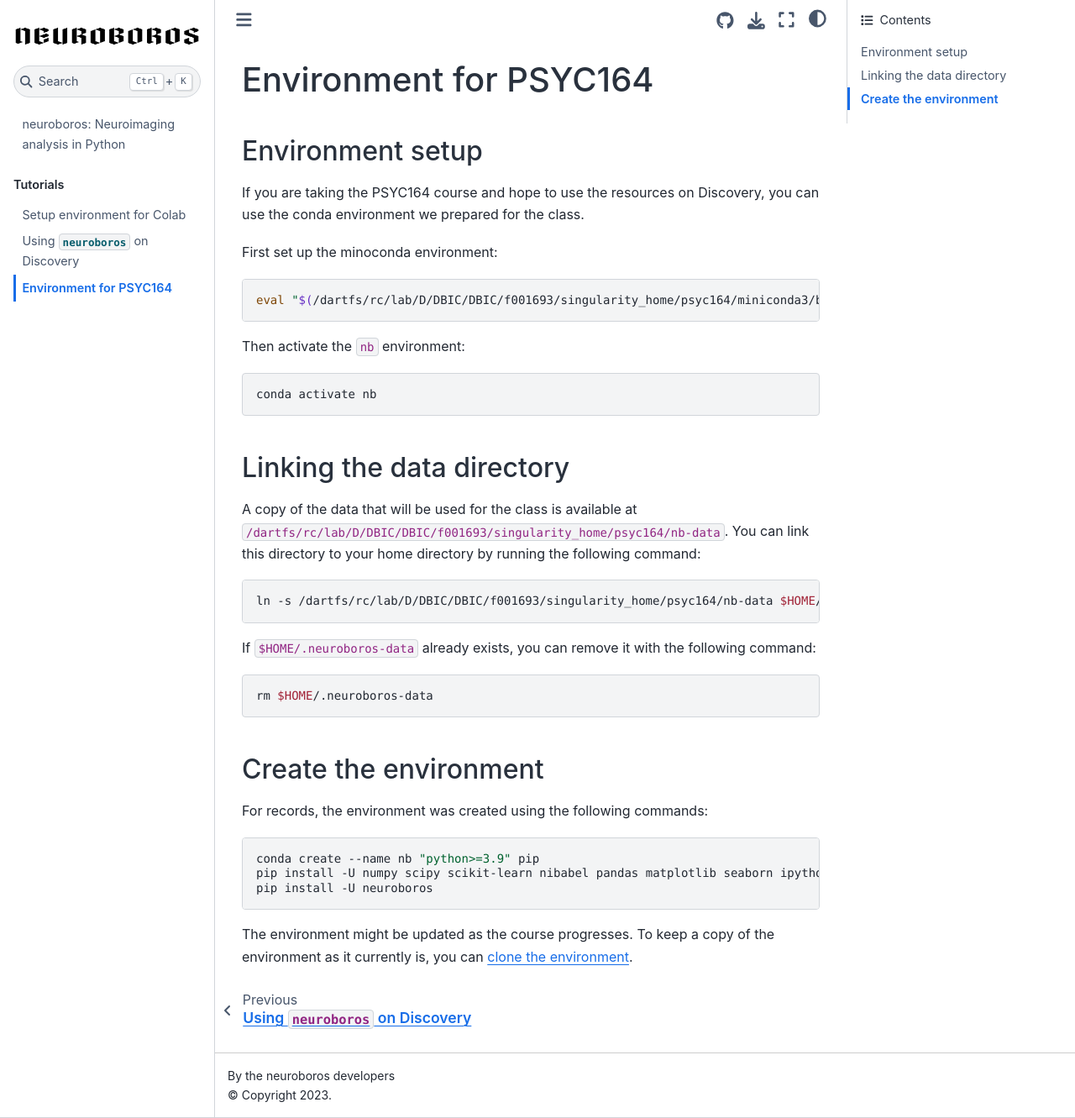
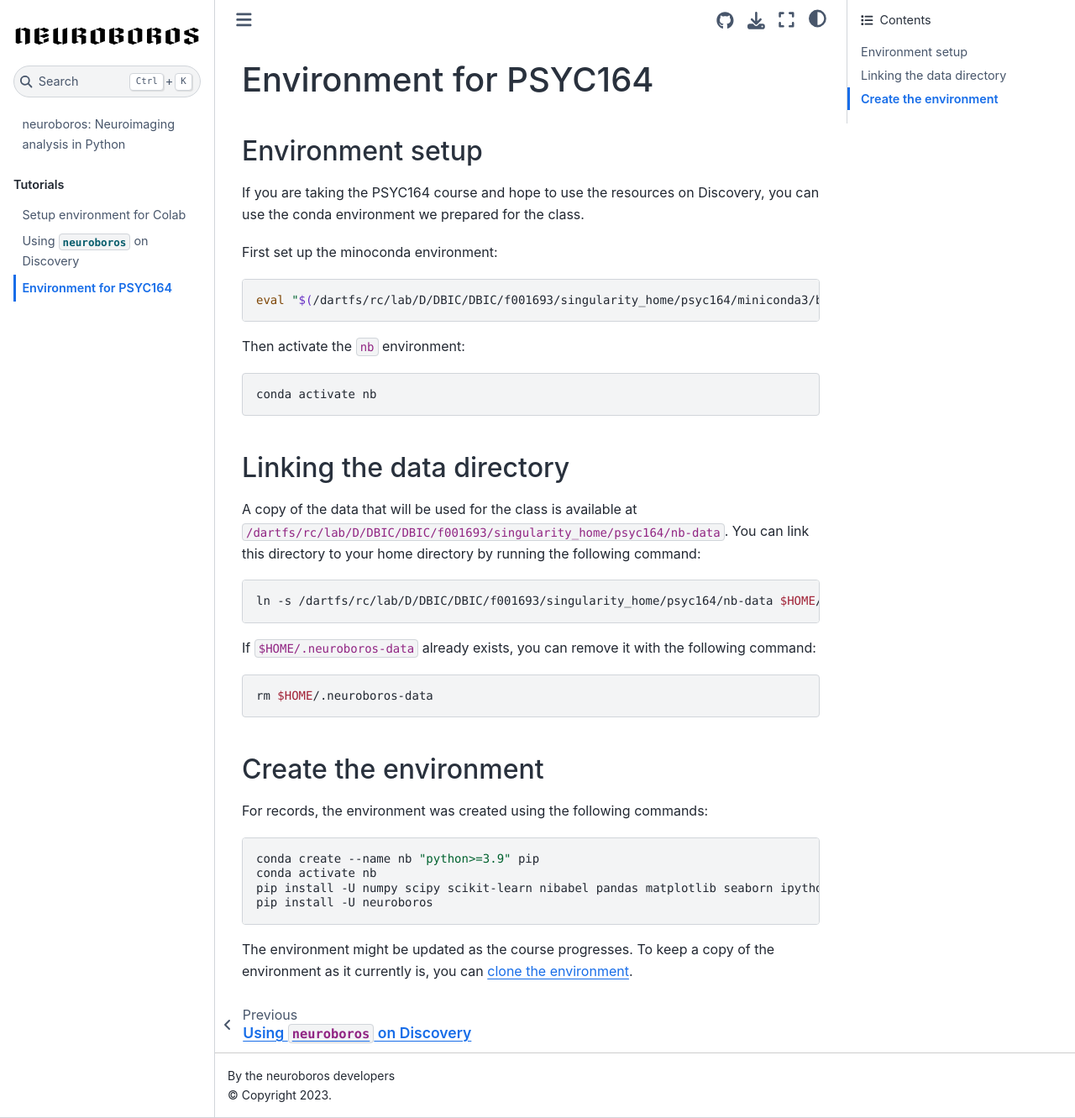
Before and after one commit to neuroboros/neuroboros.github.io, a Jupyter Book: the page built from tutorials/psyc164.md, in a window 1280 px wide and 1331 px high. Shown: the whole window at 84% size. Built offline with Jupyter Book 1.0.4 settings and Sphinx 7.4.7 and the Sphinx Book theme 1.1.4, drawn with Linux system fonts in a browser that asks for light colours; pages that are not in the unit, such as notebooks, are missing from menus.

Commit message:
activate env before installing packages

````diff
--- a/tutorials/psyc164.md
+++ b/tutorials/psyc164.md
@@ -34,6 +34,7 @@ For records, the environment was created using the following commands:
 
 ```bash
 conda create --name nb "python>=3.9" pip
+conda activate nb
 pip install -U numpy scipy scikit-learn nibabel pandas matplotlib seaborn ipython jupyter jupyterlab nipy hyperalignment
 pip install -U neuroboros
 ```
````
